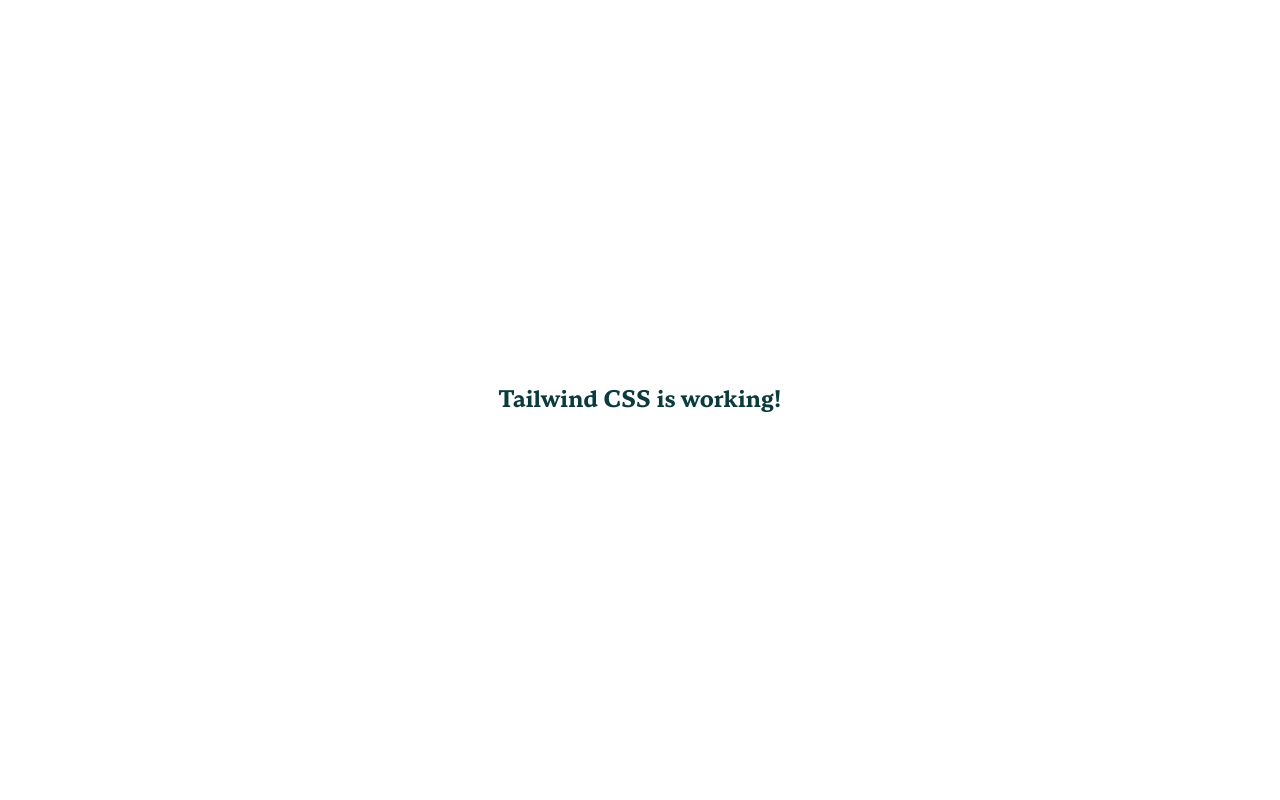
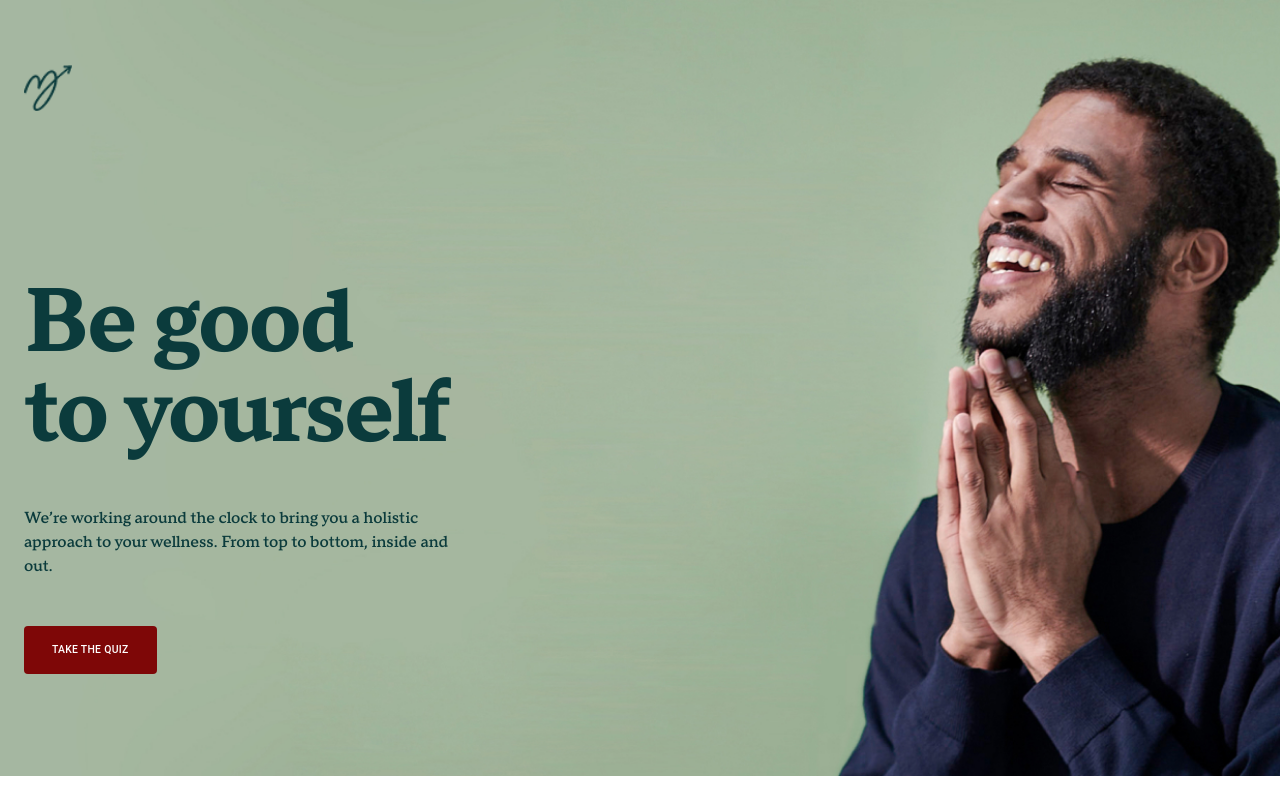
Before and after one commit to JamalMSaleh/manual-case-study, a Next.js app: page / in a window 1280 px wide. Built offline with nearby package versions, Linux system fonts and the light colour scheme.

Commit message:
feat: Add HeroSection component with background and logo images

```diff
--- a/src/app/page.tsx
+++ b/src/app/page.tsx
@@ -1,11 +1,11 @@
 "use client";
 
-export default function TailwindTest() {
+import HeroSection from "@/components/landing/HeroSection";
+
+export default function HomePage() {
   return (
     <>
-      <div className="flex items-center justify-center h-screen">
-        <h1 className="text-2xl font-bold">Tailwind CSS is working!</h1>
-      </div>
+     <HeroSection/>
     </>
   );
 }
--- a/src/components/landing/HeroSection.tsx
+++ b/src/components/landing/HeroSection.tsx
@@ -1,13 +1,58 @@
-export default function HeroSection({}) {
+"use client";
+
+import Image from "next/image";
+import { Button } from "@mui/material";
+
+export default function HeroSection() {
   return (
-    <div className="flex flex-col items-center justify-center h-screen bg-gradient-to-b from-blue-500 to-blue-700 text-white">
-      <h1 className="text-5xl font-bold mb-4">Welcome to Our Landing Page</h1>
-      <p className="text-lg mb-8">
-        Experience the best features and services we offer.
-      </p>
-      <button className="px-6 py-3 bg-white text-blue-700 rounded-full font-semibold hover:bg-gray-200 transition duration-300">
-        Get Started
-      </button>
-    </div>
+    <section className="w-full overflow-hidden bg-[url('/images/hero-bg.jpg')] bg-no-repeat bg-left-top bg-cover">
+      <div className="container mx-auto px-6 pt-16">
+        <div className="mb-16">
+          <div className="w-12 h-12 flex items-center justify-center">
+            <Image
+              src="/images/hero-logo.png"
+              alt="Logo"
+              width={48}
+              height={48}
+              className="object-contain"
+            />
+          </div>
+        </div>
+        <div className="grid lg:grid-cols-2 gap-12 items-center min-h-[600px]">
+          <div className="space-y-8">
+            <div className="pb-4 whitespace-nowrap">
+              <h1 className="text-5xl lg:text-7xl font-bold tracking-tight">
+                Be good
+              </h1>
+              <h1 className="text-5xl lg:text-7xl font-bold tracking-tight">
+                to yourself
+              </h1>
+            </div>
+            <div className="pb-4 max-w-md">
+              <p className="text-body text-secondary">
+                We’re working around the clock to bring you a holistic approach
+                to your wellness. From top to bottom, inside and out.
+              </p>
+            </div>
+            <Button
+              className="
+            !bg-button-primary
+            !text-white
+            hover:!bg-button-hover
+            active:!bg-button-active
+            !text-xs
+            !px-7
+            !py-4
+            rounded-md
+            font-medium
+            normal-case
+          "
+            >
+              Take the Quiz
+            </Button>
+          </div>
+        </div>
+      </div>
+    </section>
   );
 }
--- a/tailwind.config.js
+++ b/tailwind.config.js
@@ -60,7 +60,7 @@
           sans: 'var(--font-tt-norms)',
       },
       fontSize: {
-        xs: ["0.75rem", { lineHeight: "1rem" }], // Super small text
+        xs: ["0.65rem", { lineHeight: "1rem" }], // Super small text
         sm: ["0.875rem", { lineHeight: "1.25rem" }], // Small text
         base: ["1rem", { lineHeight: "1.5rem" }], // Base text
         lg: ["1.125rem", { lineHeight: "1.75rem" }], // Large text
@@ -68,6 +68,7 @@
         "2xl": ["1.5rem", { lineHeight: "2rem" }], // Headings
         "3xl": ["1.875rem", { lineHeight: "2.25rem" }], // Large headings
         "4xl": ["2.25rem", { lineHeight: "2.5rem" }], // Hero headings
+        "7xl": ["90px", { lineHeight: "90px" }], // Hero headings
       },
       borderRadius: {
         lg: "var(--radius)",
```
Also changed, not shown: src/shared/components/theme-provider.tsx (deleted, +0 -73 lines), src/shared/components/ui/themed-button.tsx (deleted, +0 -27 lines), src/shared/components/ui/typography.tsx (deleted, +0 -31 lines), public/images/hero-bg.jpg (renamed from public/images/Header-BG.jpg), public/images/hero-logo.png (renamed from public/images/Header-symbol.png).
